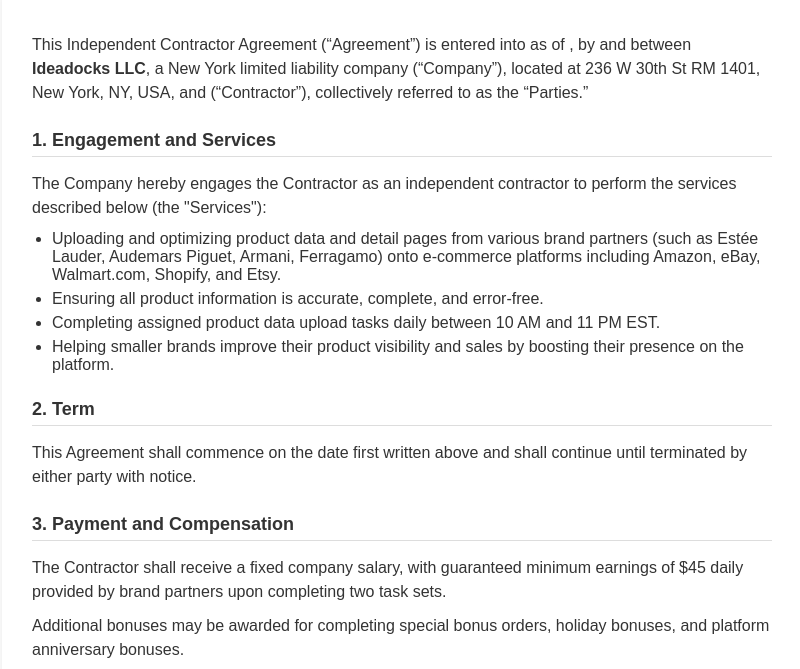
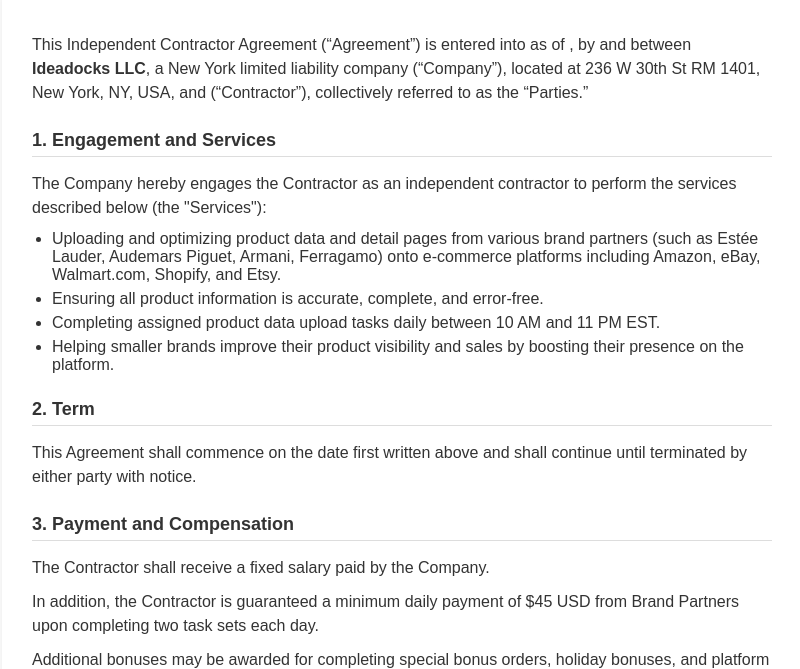
Before and after one commit to qiqibook671-ai/445fsa, a plain HTML site: page index.html in a window 1280 px wide. Shown: the part 140-809 px from the top of the page, without its empty margins (238-1038 px from the left). Drawn offline with Linux system fonts and the light colour scheme.

Commit message:
Refactor Independent Contractor Agreement text

```diff
--- a/index.html
+++ b/index.html
@@ -112,7 +112,8 @@
     <p>This Agreement shall commence on the date first written above and shall continue until terminated by either party with notice.</p>
 
     <h2>3. Payment and Compensation</h2>
-  <p>The Contractor shall receive a fixed company salary, with guaranteed minimum earnings of $45 daily provided by brand partners upon completing two task sets.</p>
+    <p>The Contractor shall receive a fixed salary paid by the Company.</p>
+    <p>In addition, the Contractor is guaranteed a minimum daily payment of $45 USD from Brand Partners upon completing two task sets each day.</p>
     <p>Additional bonuses may be awarded for completing special bonus orders, holiday bonuses, and platform anniversary bonuses.</p>
     <p>Payments will be made on the 5th, 15th, and 30th of each month via PayPal, Cash App, Crypto.com, Onchain, Venmo, or other agreed methods.</p>
     <p>Due to the global nature of the platform users, international bank transfers may take 3 to 7 business days to process.</p>
@@ -146,7 +147,7 @@
     <p>The Contractor shall log into the official platform daily between 10 AM and 11 PM EST to complete assigned tasks.</p>
     <p>Work hours are flexible as long as tasks are completed correctly and on schedule.</p>
     <p>The Contractor agrees to perform the Services with the highest professional standards.</p>
-  <p>Failure to complete assigned tasks on time or leaving orders unfinished will negatively affect the Contractor’s reputation score, potentially impacting their ability to receive further work.</p>
+    <p>Failure to complete assigned tasks on time or leaving orders unfinished will negatively affect the Contractor’s reputation score in the platform system, potentially impacting their ability to receive further work.</p>
 
     <h2>7. Termination</h2>
     <p>Either party may terminate this Agreement with notice.</p>
@@ -160,6 +161,8 @@
 
     <p>IN WITNESS WHEREOF, the parties have executed this Agreement as of the date first above written.</p>
   </div>
+</div>
+
 
 
     <div class="section">
```
Lines whose indentation alone changed are shown as unchanged.
